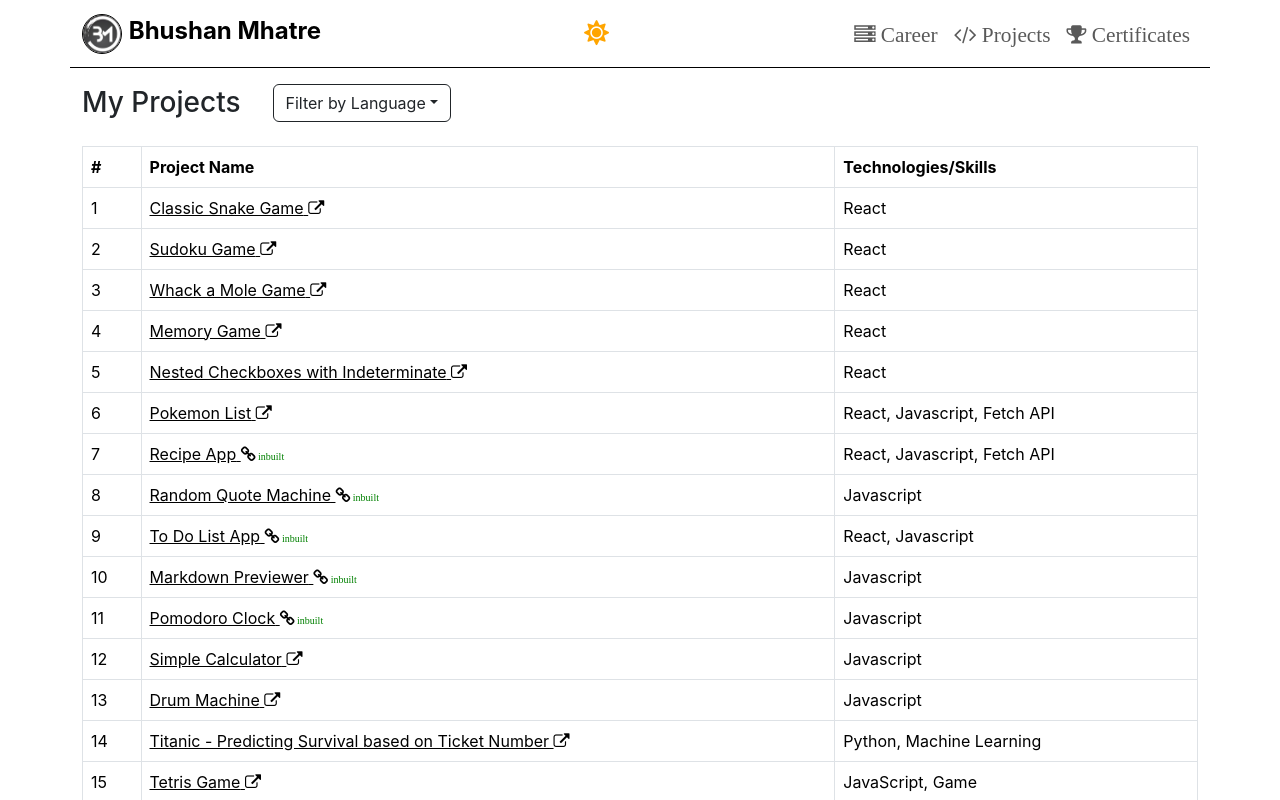
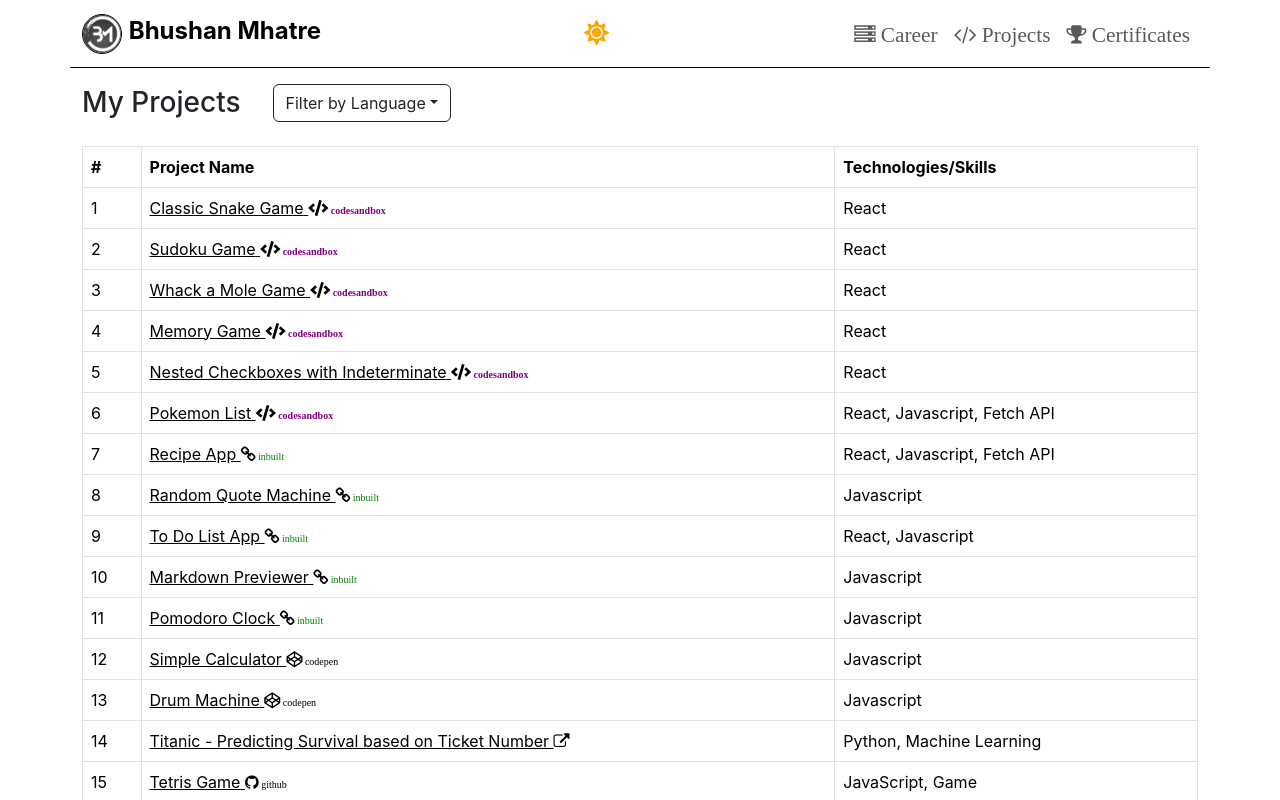
Before and after one commit to thebhushanmhatre/bhushan-portfolio, a React (Create React App) app: page /projects in a window 1280 px wide. Shown: the top 800 px of the page. Built offline with nearby package versions, Linux system fonts and the light colour scheme.

Commit message:
Improved the tags feature in Project table with support for other tags

```diff
--- a/src/components/web/Certificate.js
+++ b/src/components/web/Certificate.js
@@ -55,14 +55,13 @@ function Certificate() {
 
   const pickValues = () => {
     return getCertis().map((item) =>
-      (({ href, name, issuer, professor, tech, target, inbuilt, src }) => ({
+      (({ href, name, issuer, professor, tech, target, src }) => ({
         href,
         name,
         issuer,
         professor,
         tech,
         target,
-        inbuilt,
         src,
       }))(item)
     );
--- a/src/components/web/Project.js
+++ b/src/components/web/Project.js
@@ -33,12 +33,12 @@ function Project() {
 
   const pickValues = () => {
     return getProjects().map((item) =>
-      (({ href, name, tech, target, inbuilt, src }) => ({
+      (({ href, name, tech, target, tag, src }) => ({
         href,
         name,
         tech,
         target,
-        inbuilt,
+        tag,
         src,
       }))(item)
     );
--- a/src/components/web/RenderTable.js
+++ b/src/components/web/RenderTable.js
@@ -14,7 +14,7 @@ function RenderTable(props) {
     professor: 'Taught By',
   };
 
-  let indirectly_used_cols = ['target', 'src', 'href', 'inbuilt', 'visible'];
+  let indirectly_used_cols = ['target', 'src', 'href', 'tag', 'visible'];
 
   if (isMobile()) {
     indirectly_used_cols.push('tech');
@@ -31,25 +31,69 @@ function RenderTable(props) {
     .filter((i) => !indirectly_used_cols.includes(i))
     .filter((i) => i !== 'name');
 
+  const renderTagIcon = (tag) => {
+    if (!tag) {
+      return <i className="fa fa-external-link" aria-hidden="true" />;
+    }
+
+    switch (tag) {
+      case 'inbuilt':
+        return (
+          <i className="fa fa-link" aria-hidden="true">
+            <span
+              className="inbuilt"
+              style={{ fontSize: 'x-small', color: 'green' }}
+            >
+              {' '}
+              inbuilt
+            </span>
+          </i>
+        );
+      case 'codesandbox':
+        return (
+          <i className="fas fa-code" aria-hidden="true">
+            <span
+              style={{ fontSize: 'x-small', color: 'purple' }}
+            >
+              {' '}
+              codesandbox
+            </span>
+          </i>
+        );
+      case 'codepen':
+        return (
+          <i className="fa fa-codepen" aria-hidden="true">
+            <span
+              style={{ fontSize: 'x-small', color: 'black' }}
+            >
+              {' '}
+              codepen
+            </span>
+          </i>
+        );
+      case 'github':
+        return (
+          <i className="fa fa-github" aria-hidden="true">
+            <span
+              style={{ fontSize: 'x-small', color: 'black' }}
+            >
+              {' '}
+              github
+            </span>
+          </i>
+        );
+      default:
+        return <i className="fa fa-external-link" aria-hidden="true" />;
+    }
+  };
+
   let rows = props.items.map((item, count) => (
     <tr key={item.name}>
       <td>{count + 1}</td>
       <td>
         <a href={item.href} target={item.target}>
           {item.name}{' '}
-          {item.inbuilt ? (
-            <i className="fa fa-link" aria-hidden="true">
-              <span
-                className="inbuilt"
-                style={{ fontSize: 'x-small', color: 'green' }}
-              >
-                {' '}
-                inbuilt
-              </span>
-            </i>
-          ) : (
-            <i className="fa fa-external-link" aria-hidden="true" />
-          )}
+          {renderTagIcon(item.tag)}
         </a>
       </td>
       {after_name_cols.map((i) => (
--- a/src/shared/projects.js
+++ b/src/shared/projects.js
@@ -1,7 +1,7 @@
 export const projects = [
   {
     projectId: 22,
-    inbuilt: false,
+    tag: 'codesandbox',
     href: 'https://5rmdcm.csb.app/',
     src: 'assets/images/projects/radar.jpg',
     tech: ['React'],
@@ -11,7 +11,7 @@ export const projects = [
   },
   {
     projectId: 27,
-    inbuilt: false,
+    tag: 'codesandbox',
     href: 'https://sj5x54.csb.app/',
     src: 'assets/images/projects/radar.jpg',
     tech: ['React'],
@@ -21,7 +21,7 @@ export const projects = [
   },
   {
     projectId: 23,
-    inbuilt: false,
+    tag: 'codesandbox',
     href: 'https://7d5cnt.csb.app/',
     src: 'assets/images/projects/radar.jpg',
     tech: ['React'],
@@ -31,7 +31,7 @@ export const projects = [
   },
   {
     projectId: 24,
-    inbuilt: false,
+    tag: 'codesandbox',
     href: 'https://5ngqk6.csb.app/',
     src: 'assets/images/projects/radar.jpg',
     tech: ['React'],
@@ -41,7 +41,7 @@ export const projects = [
   },
   {
     projectId: 26,
-    inbuilt: false,
+    tag: 'codesandbox',
     href: 'https://j5hk6v.csb.app/',
     src: 'assets/images/projects/radar.jpg',
     tech: ['React'],
@@ -51,7 +51,7 @@ export const projects = [
   },
   {
     projectId: 25,
-    inbuilt: false,
+    tag: 'codesandbox',
     href: 'https://8np9gq.csb.app/',
     src: 'assets/images/projects/radar.jpg',
     tech: ['React', 'Javascript', 'Fetch API'],
@@ -61,7 +61,7 @@ export const projects = [
   },
   {
     projectId: 1,
-    inbuilt: true,
+    tag: 'inbuilt',
     href: '/recipes',
     src: 'assets/images/projects/recipe-app.jpg',
     tech: ['React', 'Javascript', 'Fetch API'],
@@ -71,7 +71,7 @@ export const projects = [
   },
   {
     projectId: 2,
-    inbuilt: true,
+    tag: 'inbuilt',
     href: '/quotes', //https://codepen.io/thebhushanmhatre/full/yZQmVw"
     src: 'assets/images/projects/quotes.jpg',
     tech: ['Javascript'],
@@ -81,7 +81,7 @@ export const projects = [
   },
   {
     projectId: 3,
-    inbuilt: true,
+    tag: 'inbuilt',
     href: '/todolist',
     src: 'assets/images/projects/todoapp.jpg',
     tech: ['React', 'Javascript'],
@@ -91,7 +91,7 @@ export const projects = [
   },
   {
     projectId: 4,
-    inbuilt: true,
+    tag: 'inbuilt',
     href: '/markdown',
     src: 'assets/images/projects/markdown.jpg',
     tech: ['Javascript'],
@@ -101,7 +101,7 @@ export const projects = [
   },
   {
     projectId: 5,
-    inbuilt: true,
+    tag: 'inbuilt',
     href: '/clock', //https://codepen.io/thebhushanmhatre/full/LaJqvy",
     src: 'assets/images/projects/clock.jpg',
     tech: ['Javascript'],
@@ -111,7 +111,7 @@ export const projects = [
   },
   {
     projectId: 7,
-    inbuilt: false,
+    tag: 'codepen',
     href: 'https://codepen.io/thebhushanmhatre/full/BbPrwa',
     src: 'assets/images/projects/calculator.jpg',
     tech: ['Javascript'],
@@ -121,7 +121,7 @@ export const projects = [
   },
   {
     projectId: 8,
-    inbuilt: false,
+    tag: 'codepen',
     href: 'https://codepen.io/thebhushanmhatre/full/QYeKBy',
     src: 'assets/images/projects/drum.jpg',
     tech: ['Javascript'],
@@ -131,7 +131,6 @@ export const projects = [
   },
   {
     projectId: 12,
-    inbuilt: false,
     href: '',
     src: 'assets/images/projects/senti.jpg',
     tech: ['Python', 'Machine Learning'],
@@ -141,7 +140,7 @@ export const projects = [
   },
   {
     projectId: 11,
-    inbuilt: false,
+    tag: 'kaggle',
     href: 'https://www.kaggle.com/thebhushanmhatre/my-firsttry-on-kaggle/',
     src: 'assets/images/projects/titanic.jpg',
     tech: ['Python', 'Machine Learning'],
@@ -151,7 +150,6 @@ export const projects = [
   },
   {
     projectId: 13,
-    inbuilt: false,
     href: '',
     src: 'assets/images/projects/radar.jpg',
     tech: ['Electronics'],
@@ -161,7 +159,6 @@ export const projects = [
   },
   {
     projectId: 14,
-    inbuilt: false,
     href: '',
     src: 'assets/images/projects/robarm.jpg',
     tech: ['Electronics'],
@@ -171,7 +168,7 @@ export const projects = [
   },
   {
     projectId: 17,
-    inbuilt: false,
+    tag: 'github',
     href: 'https://github.com/thebhushanmhatre/Tetris',
     src: 'assets/images/projects/tetris_js.jpg',
     tech: ['JavaScript', 'Game'],
@@ -181,7 +178,6 @@ export const projects = [
   },
   {
     projectId: 15,
-    inbuilt: false,
     href: 'assets/notebooks/WebScraping.html',
     src: 'assets/images/projects/web_scrapping.jpg',
     tech: ['Python', 'Web Scrapping'],
@@ -191,7 +187,6 @@ export const projects = [
   },
   {
     projectId: 16,
-    inbuilt: false,
     href: 'assets/notebooks/Handwashing.html',
     src: 'assets/images/projects/hand_washing.jpg',
     tech: ['Python', 'Data Analysis'],
@@ -201,7 +196,7 @@ export const projects = [
   },
   {
     projectId: 18,
-    inbuilt: false,
+    tag: 'github',
     href: 'https://github.com/thebhushanmhatre/url-shortener',
     src: 'assets/images/projects/url_shortener.jpg',
     tech: ['Python'],
@@ -211,7 +206,7 @@ export const projects = [
   },
   {
     projectId: 20,
-    inbuilt: false,
+    tag: 'github',
     href: 'https://github.com/thebhushanmhatre/JSProjects',
     src: 'assets/images/projects/js_apps.jpg',
     tech: ['Javascript'],
@@ -221,7 +216,7 @@ export const projects = [
   },
   {
     projectId: 21,
-    inbuilt: true,
+    tag: 'inbuilt',
     href: '/card-game',
     src: 'assets/images/projects/cardgame.jpg',
     tech: ['React', 'Javascript'],
```
